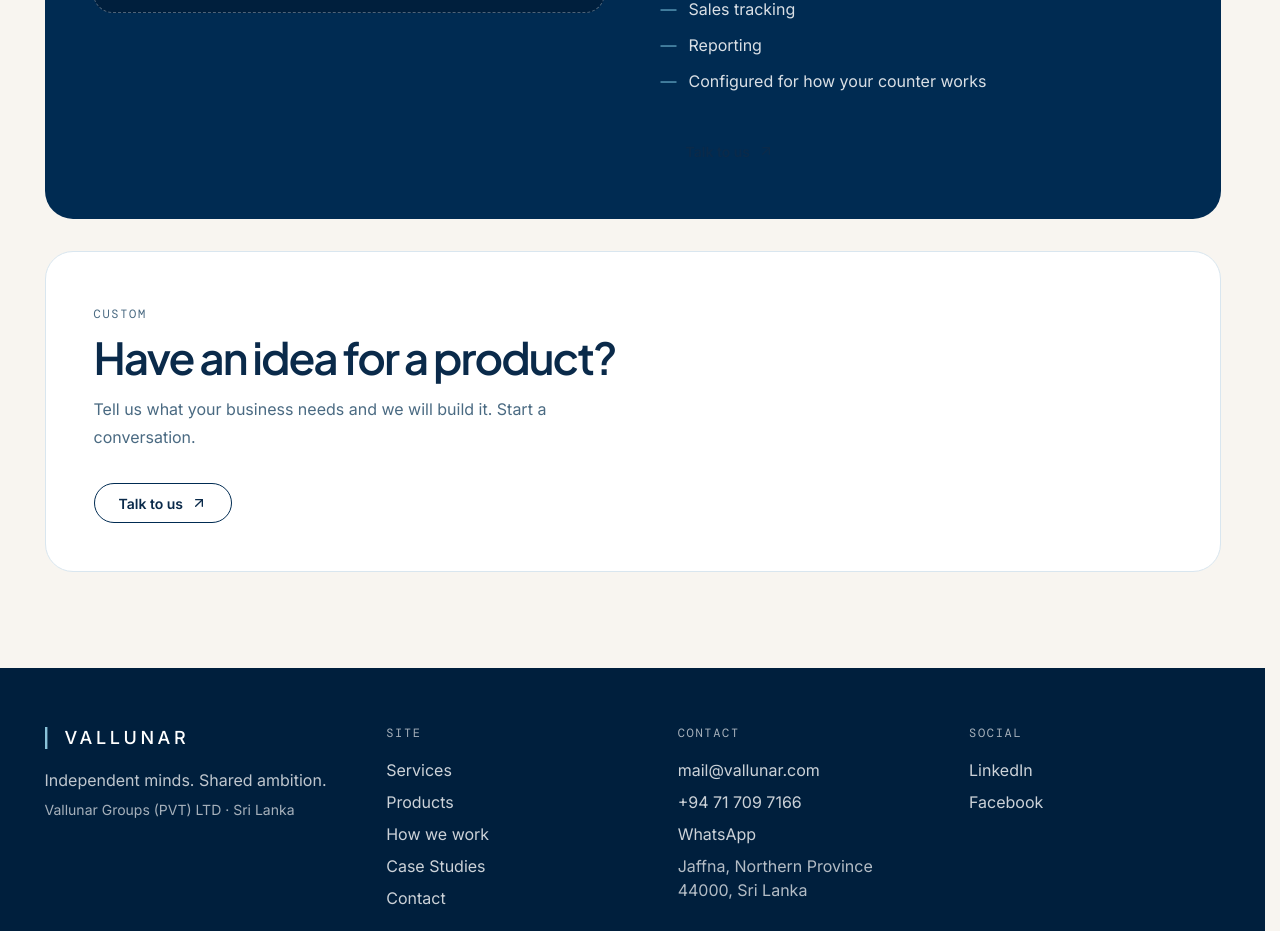
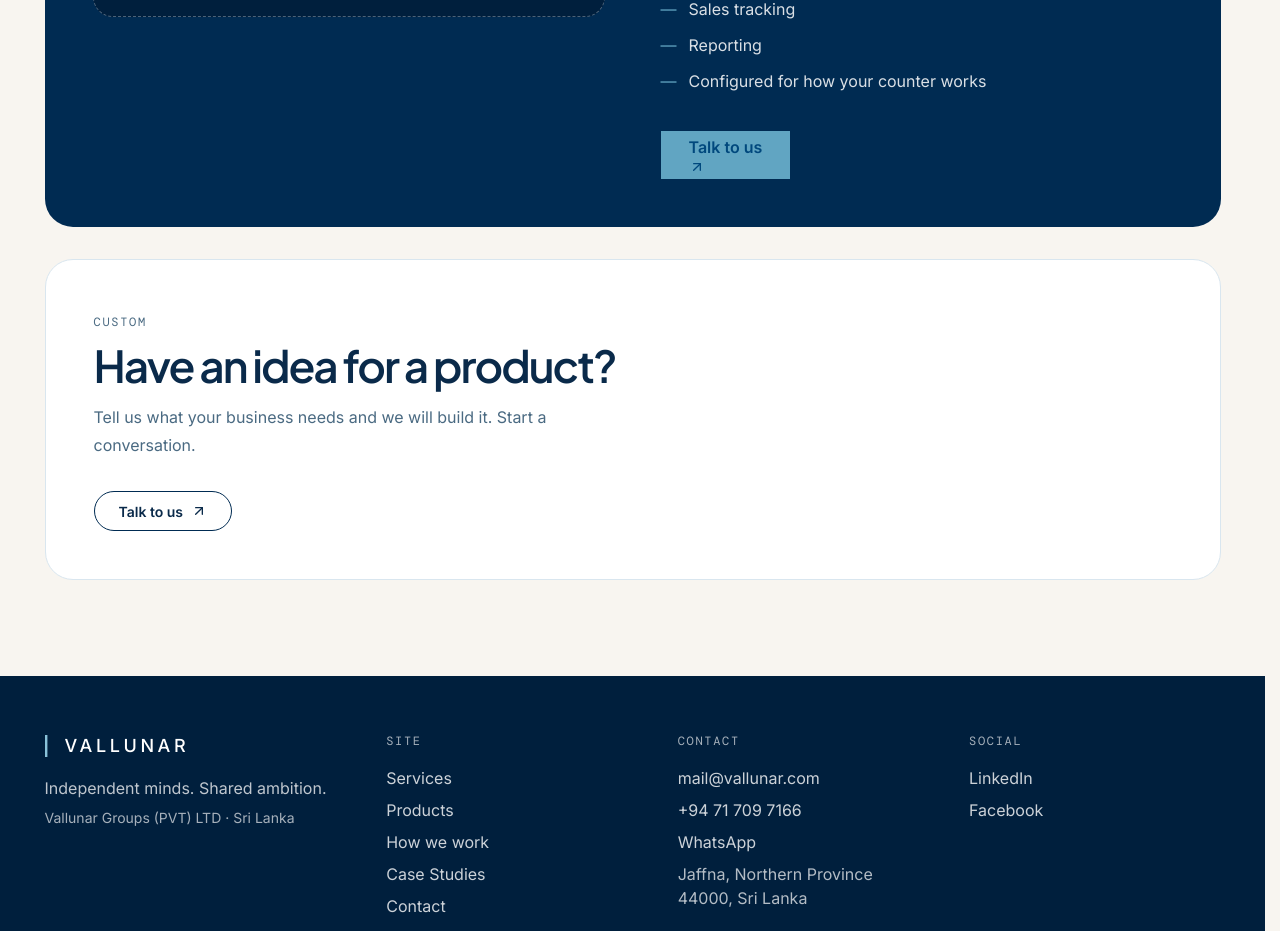
Before and after one commit to cheerysaaru/vallunar-website, a Next.js app: page /products in a window 1280 px wide. Shown: the part 1660-2591 px from the top of the page. Built offline with nearby package versions, Linux system fonts and the light colour scheme.

Commit message:
fix: accent-cyan button on dark ASIT POS card for contrast

```diff
--- a/app/products/page.tsx
+++ b/app/products/page.tsx
@@ -88,8 +88,8 @@ function ProductBlock({ product, index }: { product: (typeof products)[number];
           ))}
         </ul>
 
-        <Link href="/contact" className="fill-btn focus-ring mt-9 inline-flex min-h-12 items-center px-7">
-          <span>Talk to us <ArrowUpRight size={16} aria-hidden="true" /></span>
+        <Link href="/contact" className={`focus-ring mt-9 inline-flex min-h-12 items-center px-7 ${dark ? "bg-[var(--accent-cyan)] text-[var(--navy-dark)] hover:bg-white" : "fill-btn"}`}>
+          <span className={dark ? "font-semibold" : ""}>Talk to us <ArrowUpRight size={16} aria-hidden="true" /></span>
         </Link>
       </div>
     </article>
```
